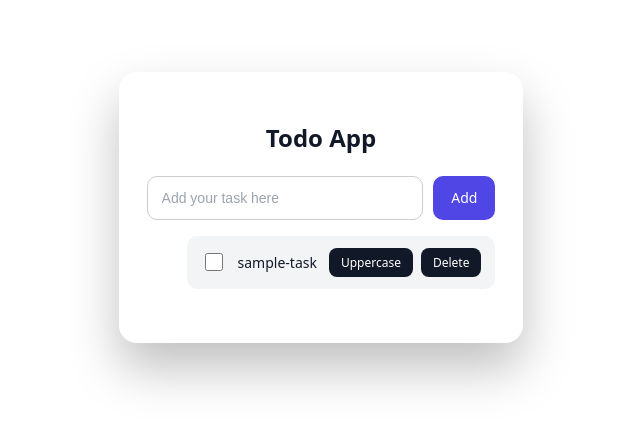
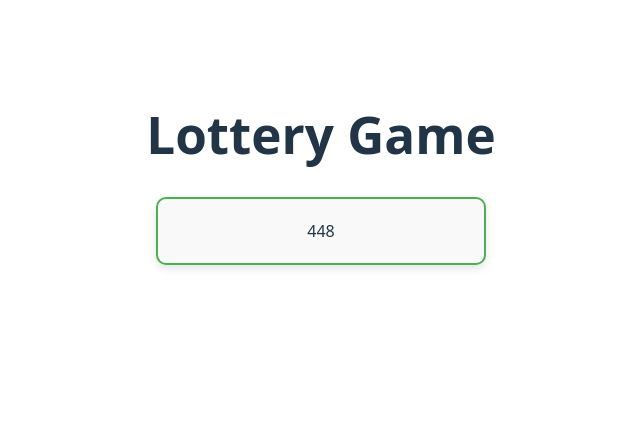
Before and after one commit to swapnilhingane18/react-practice, a React (Vite) app: page / in a window 1280 px wide. Shown: the top 428 px of the page, without its empty margins (319-959 px from the left). Built offline with nearby package versions, Linux system fonts and the light colour scheme.

Commit message:
Created LotteryTicket Generator

```diff
--- a/src/App.jsx
+++ b/src/App.jsx
@@ -9,13 +9,14 @@ import LikeButton from './basics/LikeButton.jsx'
 import LudoBoard from './statehooks/LudoBoard.jsx'
 import ToDoList from './mini-projects/ToDoList.jsx'
 import "./mini-projects/ToDoList.css";
+import Lottery from './mini-projects/Lottery.jsx'
 
 
 function App() {
 
   return (
     <div className="App">
-      <ToDoList />
+      <Lottery/>
     </div>
   )
 }
--- a/src/index.css
+++ b/src/index.css
@@ -5,7 +5,7 @@
 
   color-scheme: light dark;
   color: rgba(0, 0, 0, 0.87);
-  background-color: #242424;
+  background-color: #e7d9d9;
 
   font-synthesis: none;
   text-rendering: optimizeLegibility;
--- /dev/null
+++ b/src/mini-projects/Lottery.css
@@ -0,0 +1,8 @@
+.ticket{
+    border: 2px solid #4CAF50;
+    border-radius: 10px;
+    padding: 20px;
+    margin: 10px;
+    background-color: #f9f9f9;
+    box-shadow: 0 4px 8px rgba(0, 0, 0, 0.1);
+}
--- /dev/null
+++ b/src/mini-projects/Lottery.jsx
@@ -0,0 +1,25 @@
+import { useState } from "react";
+import "./Lottery.css"
+function generateTicket() {
+    return [
+        Math.floor(Math.random() * 10),
+        Math.floor(Math.random() * 10),
+        Math.floor(Math.random() * 10)
+    ];
+}
+
+
+export default function Lottery() {
+    let [ticket, setticket] = useState(generateTicket());
+    return (
+    <div>
+        <h1>Lottery Game</h1>
+
+        <div className="ticket">
+            <span>{ticket[0]}</span>
+            <span>{ticket[1]}</span>
+            <span>{ticket[2]}</span>
+        </div>
+
+        </div>);
+}
--- a/src/mini-projects/ToDoList.css
+++ b/src/mini-projects/ToDoList.css
@@ -1,6 +1,6 @@
 .todo-container {
-  width: 100%;          /* allow horizontal growth */
-  max-width: 700px;     /* limit max size (you can change this) */
+  width: 100%;
+  max-width: 700px;
   padding: 28px;
   background: #ffffff;
   border-radius: 18px;
@@ -10,11 +10,11 @@
 .todo-container h2 {
   text-align: center;
   margin-bottom: 20px;
-  color: #111827;
+  color: #8f9129;
   font-weight: 600;
 }
 
-/* INPUT + BUTTON ROW */
+/* INPUT */
 .todo-input {
   display: flex;
   gap: 10px;
@@ -25,92 +25,35 @@
   height: 44px;
   padding: 0 14px;
   border-radius: 10px;
-  border: 1px solid #d1d5db;
-  font-size: 14px;
-  background: #ffffff !important;
-  color: #111827 !important;
-  outline: none;
-}
-
-.todo-input input::placeholder {
-  color: #9ca3af;
-}
-
-.todo-input input:focus {
-  border-color: #4f46e5;
-}
-
-/* BUTTON */
-.todo-input button {
-  height: 44px;
-  padding: 0 18px;
-  border-radius: 10px;
-  border: none;
-  background: #4f46e5;
-  color: white;
-  font-size: 14px;
-  font-weight: 500;
-  cursor: pointer;
-  transition: background 0.2s ease, transform 0.1s ease;
-}
-
-.todo-input button:hover {
-  background: #4338ca;
-}
-
-.todo-input button:active {
-  transform: scale(0.96);
+  border: 1px solid #ccc;
 }
 
 /* LIST */
 .todo-list {
-  max-height: 420px;     /* optional */
+  max-height: 420px;
   overflow-y: auto;
 }
 
-
-.todo-list li {
+.todo-item {
+  display: flex;
+  align-items: center;
+  gap: 12px;
   padding: 12px 14px;
   margin-bottom: 10px;
   background: #f3f4f6;
   border-radius: 10px;
-  font-size: 14px;
-  color: #111827;
-}
-.todo-input {
-  color: #111;              /* TEXT COLOR */
-  background-color: #fff;   /* INPUT BG */
-}
-.todo-input input {
-  border: 1px solid #ccc;   /* INPUT BORDER */
 }
 
-/* FIX LIST ITEM ALIGNMENT */
-.todo-item {
-  display: flex;
-  align-items: center;
-  justify-content: space-between;
-  gap: 12px;
-  word-break: break-word;
-  overflow-wrap: anywhere;
-  min-height: auto;      /* ✅ grow with content */
-}
-
-
-/* TASK TEXT */
 .todo-text {
   flex: 1;
-  white-space: normal;       /* allow wrapping */
   word-break: break-word;
 }
 
-/* BUTTONS ON SAME LINE */
 .todo-actions {
   display: flex;
   gap: 8px;
 }
 
-/* OPTIONAL: STYLE LIST BUTTONS */
 .todo-actions button {
   padding: 6px 12px;
   border-radius: 8px;
@@ -118,22 +61,10 @@
   background: #111827;
   color: white;
   cursor: pointer;
-  font-size: 12px;
 }
-
-.todo-actions button:hover {
-  opacity: 0.9;
-}
-
 
 .todo-item.completed .todo-text {
   text-decoration: line-through;
   color: #6b7280;
   opacity: 0.7;
 }
-
-.todo-item input[type="checkbox"] {
-  width: 18px;
-  height: 18px;
-  cursor: pointer;
-}
--- a/src/mini-projects/ToDoList.jsx
+++ b/src/mini-projects/ToDoList.jsx
@@ -1,5 +1,6 @@
 import { useState } from "react";
 import { v4 as uuidv4 } from "uuid";
+import "./ToDoList.css";
 
 export default function ToDoList() {
   const [todos, setTodos] = useState([
@@ -7,29 +8,24 @@ export default function ToDoList() {
   ]);
   const [newTodo, setNewTodo] = useState("");
 
-  // ADD TASK
   const addNewTask = () => {
     if (newTodo.trim() === "") return;
 
-    setTodos((prevTodos) => [
-      ...prevTodos,
+    setTodos((prev) => [
+      ...prev,
       { task: newTodo, id: uuidv4(), completed: false }
     ]);
 
     setNewTodo("");
   };
 
-  // DELETE TASK
   const deleteToDo = (id) => {
-    setTodos((prevTodos) =>
-      prevTodos.filter((todo) => todo.id !== id)
-    );
+    setTodos((prev) => prev.filter((todo) => todo.id !== id));
   };
 
-  // UPPERCASE ONE TASK
   const upperCaseOne = (id) => {
-    setTodos((prevTodos) =>
-      prevTodos.map((todo) =>
+    setTodos((prev) =>
+      prev.map((todo) =>
         todo.id === id
           ? { ...todo, task: todo.task.toUpperCase() }
           : todo
@@ -37,10 +33,9 @@ export default function ToDoList() {
     );
   };
 
-  // TOGGLE COMPLETE
   const toggleComplete = (id) => {
-    setTodos((prevTodos) =>
-      prevTodos.map((todo) =>
+    setTodos((prev) =>
+      prev.map((todo) =>
         todo.id === id
           ? { ...todo, completed: !todo.completed }
           : todo
@@ -67,17 +62,14 @@ export default function ToDoList() {
             key={todo.id}
             className={`todo-item ${todo.completed ? "completed" : ""}`}
           >
-            {/* CHECKBOX */}
             <input
               type="checkbox"
               checked={todo.completed}
               onChange={() => toggleComplete(todo.id)}
             />
 
-            {/* TASK TEXT */}
             <span className="todo-text">{todo.task}</span>
 
-            {/* ACTION BUTTONS */}
             <div className="todo-actions">
               <button onClick={() => upperCaseOne(todo.id)}>
                 Uppercase
```
